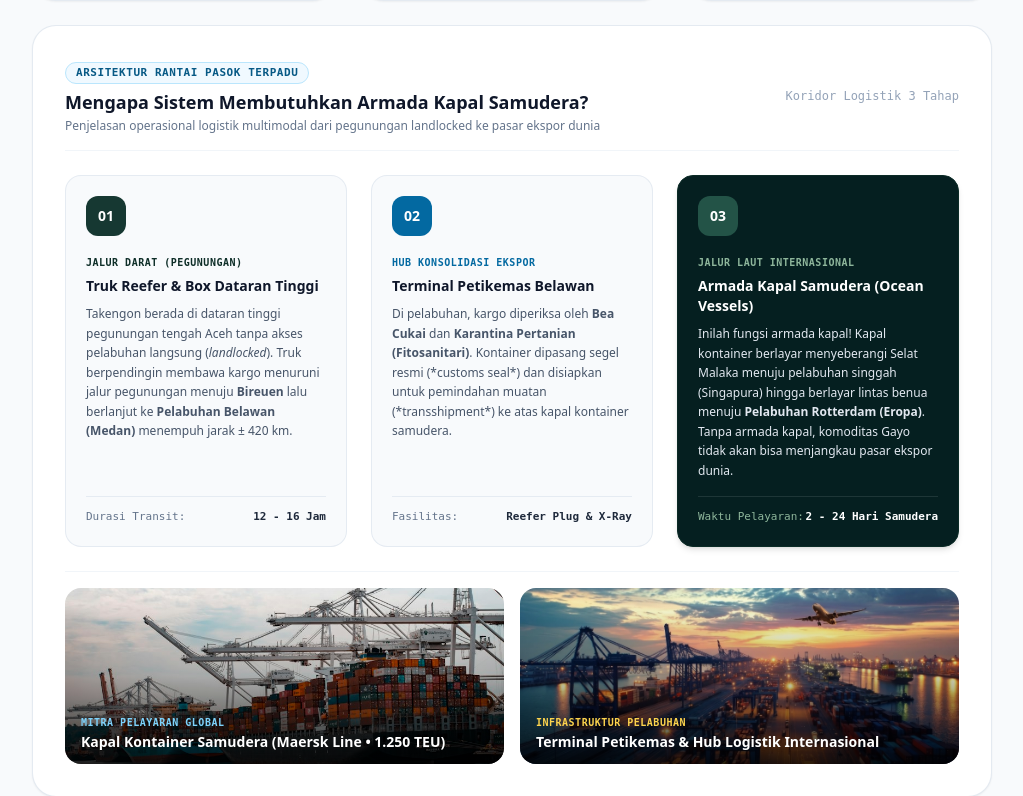
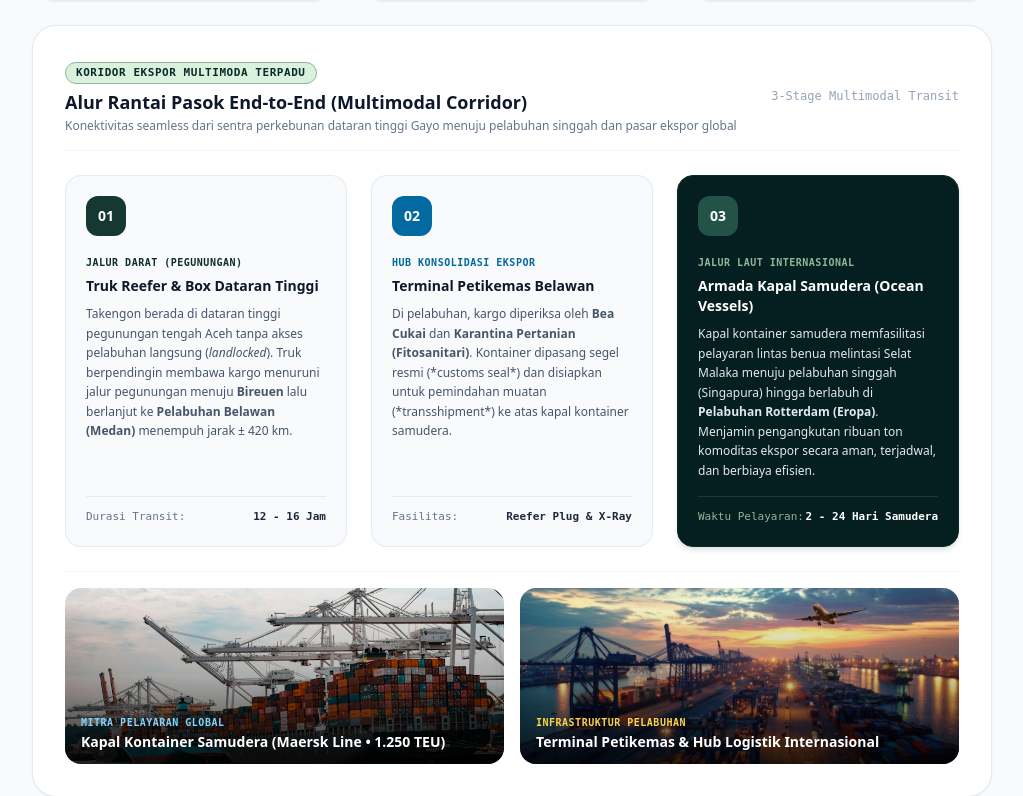
Before and after one commit to annisaliandess/Agrilian_CargoTrace, a Laravel app: page /commodities in a window 1280 px wide. Shown: the part 1424-2220 px from the top of the page, without its empty margins (256-1279 px from the left). Run offline with Laravel 12, Linux system fonts and the light colour scheme; a user stored in the database is signed in; data comes from the database, SQL or seed files in the repository; data that the repository does not hold is empty; some libraries are stand-ins or nearby versions; some web fonts are replaced.

Commit message:
style(commodities): polish multimodal corridor section headings to professional supply chain standard

```diff
--- a/resources/views/commodities/index.blade.php
+++ b/resources/views/commodities/index.blade.php
@@ -299,13 +299,13 @@
     <div class="bg-white rounded-3xl border border-slate-200/90 shadow-sm p-6 sm:p-8 space-y-6">
         <div class="flex flex-col sm:flex-row sm:items-center justify-between gap-3 pb-4 border-b border-slate-100">
             <div>
-                <span class="inline-flex items-center gap-1.5 px-2.5 py-0.5 rounded-full text-[11px] font-bold bg-sky-50 text-sky-800 border border-sky-200 uppercase tracking-wider font-mono">
-                    Arsitektur Rantai Pasok Terpadu
+                <span class="inline-flex items-center gap-1.5 px-2.5 py-0.5 rounded-full text-[11px] font-bold bg-forest-50 text-forest-800 border border-forest-200 uppercase tracking-wider font-mono">
+                    Koridor Ekspor Multimoda Terpadu
                 </span>
-                <h3 class="text-lg font-bold text-slate-900 mt-1">Mengapa Sistem Membutuhkan Armada Kapal Samudera?</h3>
-                <p class="text-xs text-slate-500 mt-0.5">Penjelasan operasional logistik multimodal dari pegunungan landlocked ke pasar ekspor dunia</p>
+                <h3 class="text-lg font-bold text-slate-900 mt-1">Alur Rantai Pasok End-to-End (Multimodal Corridor)</h3>
+                <p class="text-xs text-slate-500 mt-0.5">Konektivitas seamless dari sentra perkebunan dataran tinggi Gayo menuju pelabuhan singgah dan pasar ekspor global</p>
             </div>
-            <span class="text-xs text-slate-400 font-mono hidden sm:inline">Koridor Logistik 3 Tahap</span>
+            <span class="text-xs text-slate-400 font-mono hidden sm:inline">3-Stage Multimodal Transit</span>
         </div>
 
         <div class="grid grid-cols-1 lg:grid-cols-3 gap-6">
@@ -355,7 +355,7 @@
                     <span class="text-[10px] font-bold text-forest-200 uppercase tracking-wider font-mono">Jalur Laut Internasional</span>
                     <h4 class="text-sm font-bold text-white mt-1">Armada Kapal Samudera (Ocean Vessels)</h4>
                     <p class="text-xs text-slate-200 mt-2 leading-relaxed">
-                        Inilah fungsi armada kapal! Kapal kontainer berlayar menyeberangi Selat Malaka menuju pelabuhan singgah (Singapura) hingga berlayar lintas benua menuju <strong>Pelabuhan Rotterdam (Eropa)</strong>. Tanpa armada kapal, komoditas Gayo tidak akan bisa menjangkau pasar ekspor dunia.
+                        Kapal kontainer samudera memfasilitasi pelayaran lintas benua melintasi Selat Malaka menuju pelabuhan singgah (Singapura) hingga berlabuh di <strong>Pelabuhan Rotterdam (Eropa)</strong>. Menjamin pengangkutan ribuan ton komoditas ekspor secara aman, terjadwal, dan berbiaya efisien.
                     </p>
                 </div>
                 <div class="mt-4 pt-3 border-t border-white/10 text-[11px] font-mono text-forest-200 flex justify-between">
```
